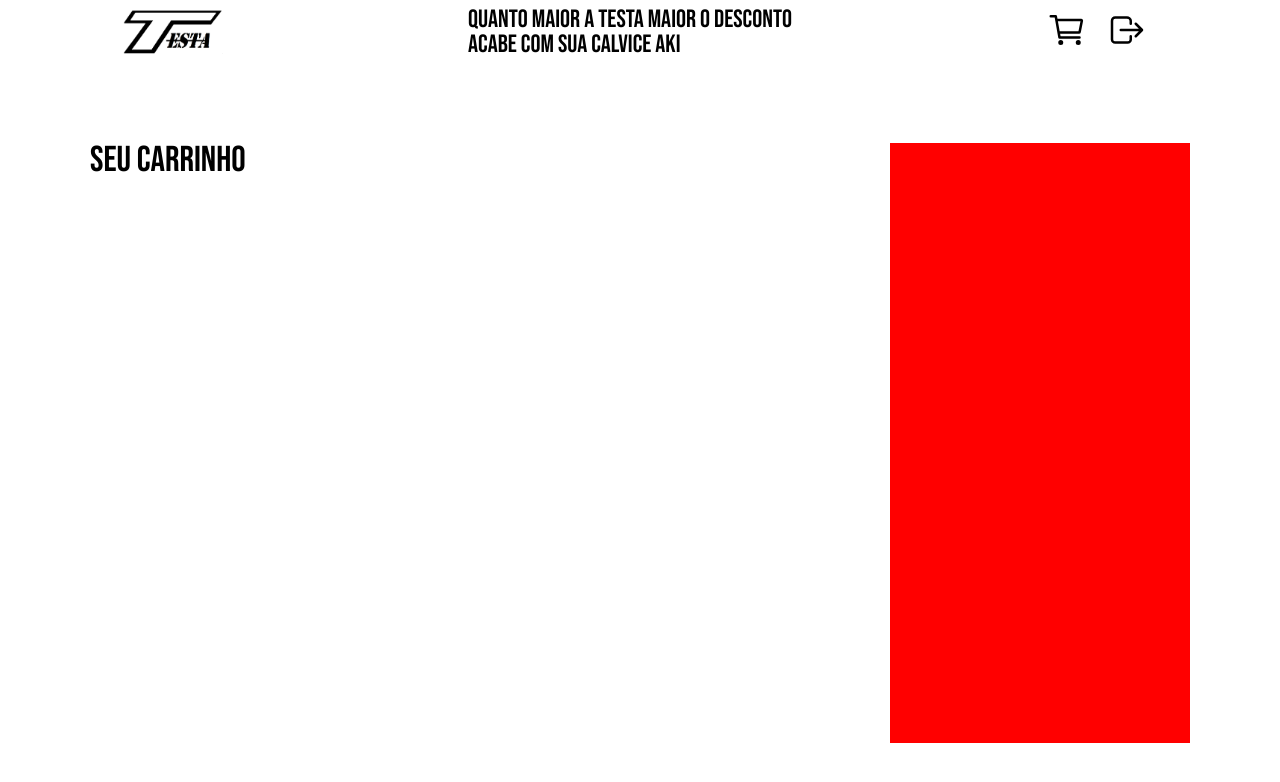
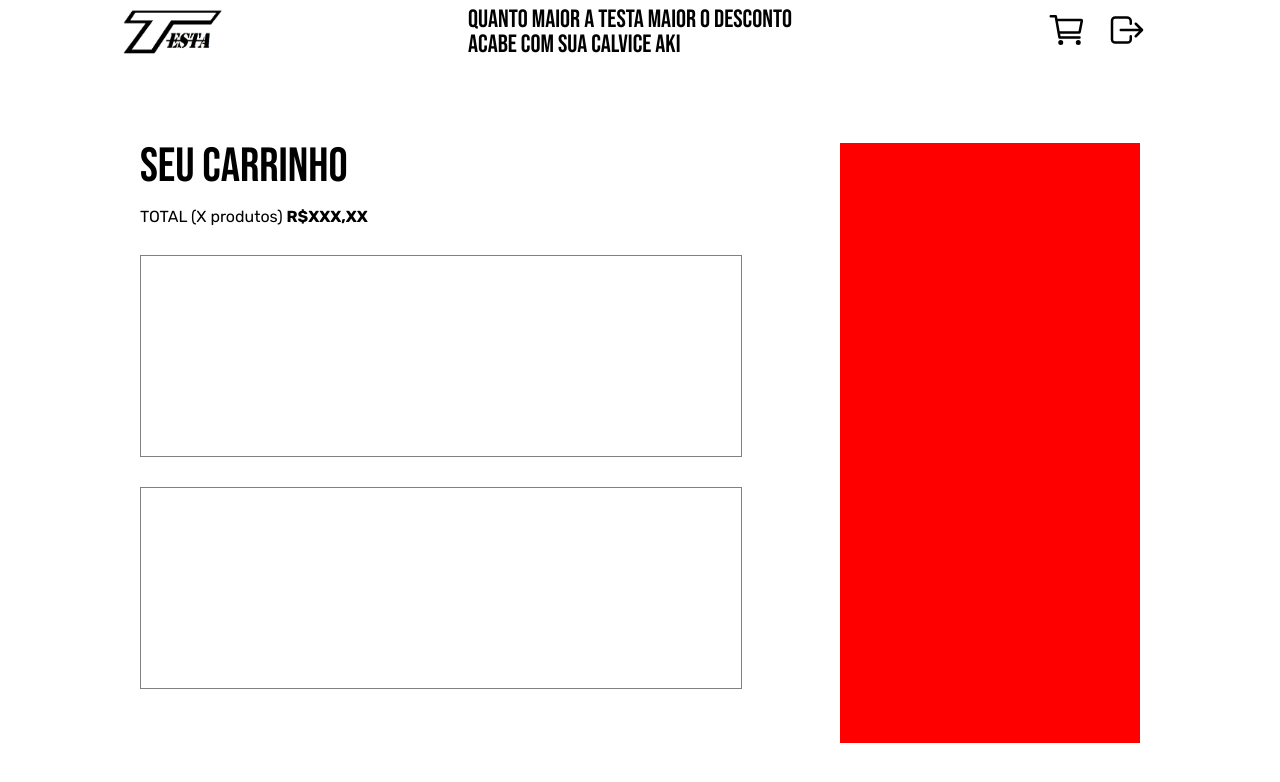
Before and after one commit to Wesley-Ribeiro-Dev/Boot-Store, a React (Vite) app: page /cart in a window 1280 px wide. Shown: the top 782 px of the page. Built offline with nearby package versions, Linux system fonts and the light colour scheme; sample sign-in values are in the browser's storage.

Commit message:
Rascunho lista de itens

```diff
--- a/index.html
+++ b/index.html
@@ -9,6 +9,12 @@
 			href="https://fonts.googleapis.com/css2?family=Bebas+Neue&display=swap"
 			rel="stylesheet"
 		/>
+		<link rel="preconnect" href="https://fonts.googleapis.com" />
+		<link rel="preconnect" href="https://fonts.gstatic.com" crossorigin />
+		<link
+			href="https://fonts.googleapis.com/css2?family=Rubik:wght@300;400;700&display=swap"
+			rel="stylesheet"
+		/>
 		<meta name="viewport" content="width=device-width, initial-scale=1.0" />
 		<title>LojaTesta</title>
 	</head>
--- a/src/pages/CartPage.jsx
+++ b/src/pages/CartPage.jsx
@@ -8,6 +8,12 @@ export default function CartPage() {
 			<CartContainer>
 				<CartItens>
 					<h1>Seu Carrinho</h1>
+					<p>
+						TOTAL (X produtos) <span className="bold">R$XXX,XX</span>
+					</p>
+                    <Item />
+                    <Item />
+
 				</CartItens>
 				<CartPayment />
 			</CartContainer>
@@ -25,11 +31,32 @@ const CartContainer = styled.div`
 const CartItens = styled.div`
 	display: flex;
 	flex-direction: column;
-	width: 800px;
+	width: 700px;
 	h1 {
 		font-family: "Bebas Neue", sans-serif;
-		font-size: 36px;
+		font-size: 48px;
+		margin-bottom: 18px;
 	}
+	p {
+		font-family: "Rubik", sans-serif;
+		font-size: 16px;
+		font-weight: 400;
+		margin-bottom: 30px;
+	}
+	.bold {
+		font-weight: 700;
+	}
+`;
+
+const Item = styled.div`
+	height: 200px;
+	width: 600px;
+	display: flex;
+	margin-bottom: 30px;
+    border: 1px solid gray;
+    img{
+        width: 200px;
+    }
 `;
 const CartPayment = styled.div`
 	width: 300px;
```
Lines whose indentation alone changed are shown as unchanged.
